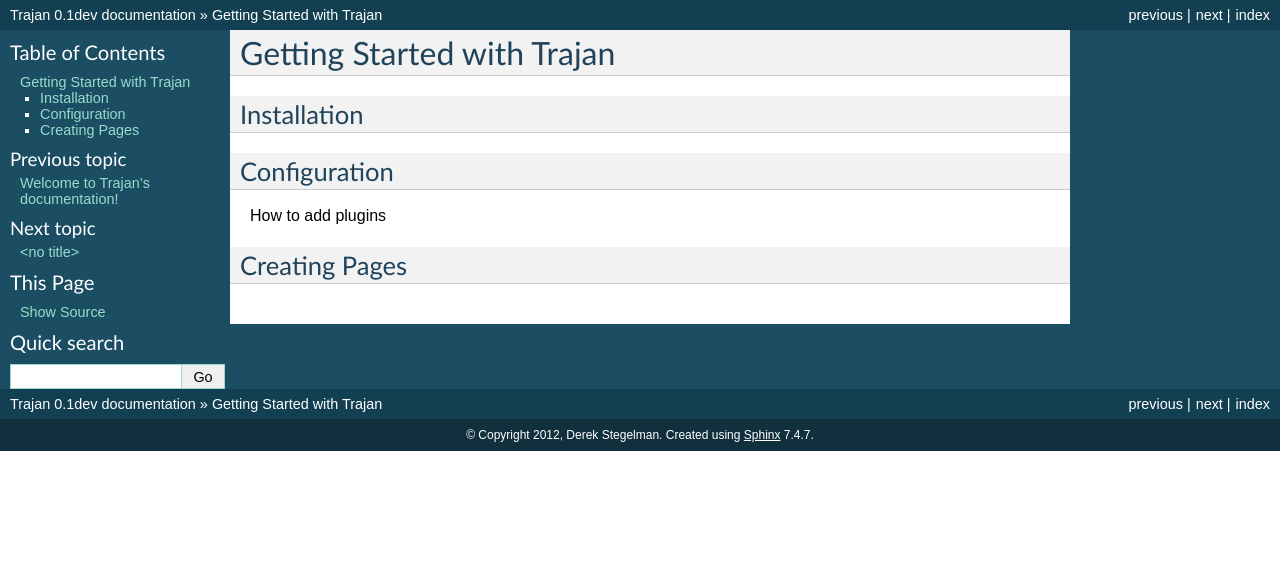
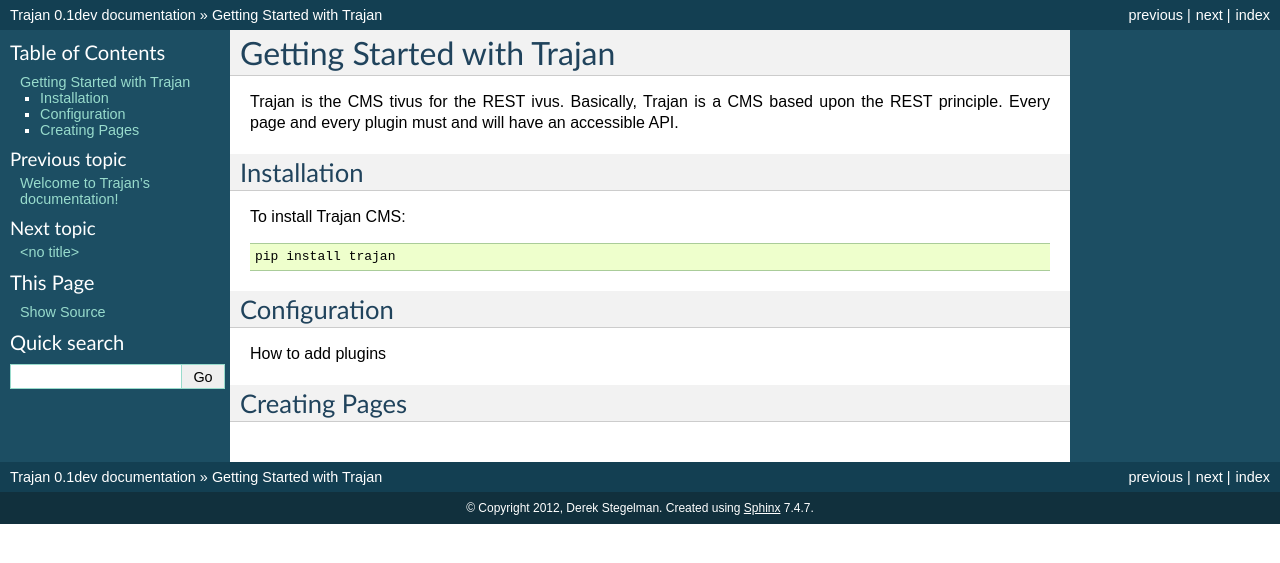
Before and after one commit to wd5/trajan, a Sphinx documentation site: the page built from docs/source/quick_start.rst, in a window 1280 px wide. Shown: the top 563 px of the page. Built offline with Sphinx 7.4.7, drawn with Linux system fonts in a browser that asks for light colours.

Commit message:
doc Update

```diff
--- a/docs/source/quick_start.rst
+++ b/docs/source/quick_start.rst
@@ -2,9 +2,15 @@
 Getting Started with Trajan
 ===========================
 
+Trajan is the CMS tivus for the REST ivus.  Basically, Trajan is a CMS based upon the REST principle. Every page and every plugin must and will have an accessible API.
+
 
 Installation
 ============
+
+To install Trajan CMS::
+
+    pip install trajan
 
 Configuration
 =============
```
Also changed, not shown: 9 other files.
